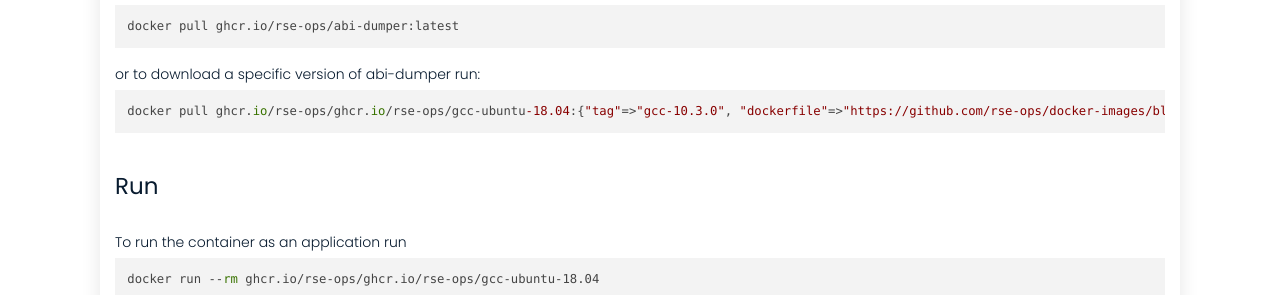
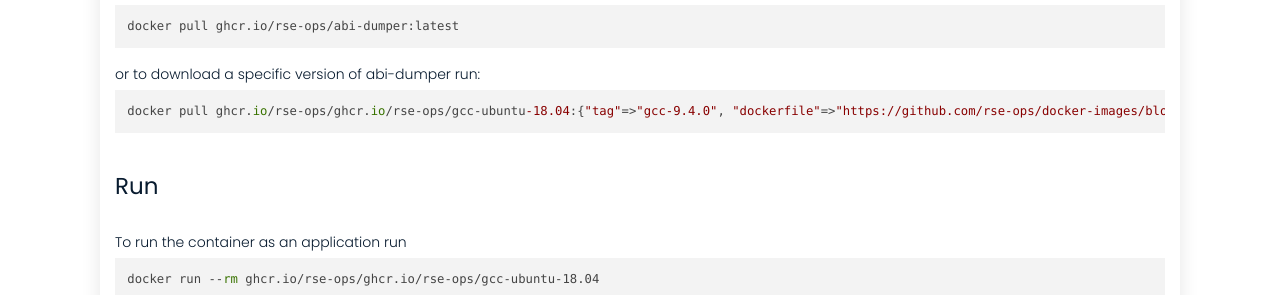
Before and after one commit to rse-ops/docker-images, a Jekyll site: the page built from _library/ghcr.io-rse-ops-gcc-ubuntu-18.04.md, in a window 1280 px wide and 1002 px high. Shown: the part 520-815 px from the top of the window. Built offline with Jekyll 4.4.1, drawn with Linux system fonts in a browser that asks for light colours; nearby versions of some CDN libraries.

Commit message:
Automated push to update library 2021-12-11

```diff
--- a/_library/ghcr.io-rse-ops-gcc-ubuntu-18.04.md
+++ b/_library/ghcr.io-rse-ops-gcc-ubuntu-18.04.md
@@ -1,14 +1,11 @@
 ---
 layout: container
 name: ghcr.io/rse-ops/gcc-ubuntu-18.04
-updated_at: 2021-12-11 04:46:21.522584
+updated_at: 2021-12-11 04:56:25.691277
 
 
 container_url: https://github.com/orgs/rse-ops/packages/container/package/gcc-ubuntu-18.04
 versions:
- - tag: gcc-10.3.0
-   dockerfile: https://github.com/rse-ops/docker-images/blob/main/ubuntu/gcc/Dockerfile
-   manifest: https://crane.ggcr.dev/manifest/ghcr.io/rse-ops/gcc-ubuntu-18.04:gcc-10.3.0
  - tag: gcc-9.4.0
    dockerfile: https://github.com/rse-ops/docker-images/blob/main/ubuntu/gcc/Dockerfile
    manifest: https://crane.ggcr.dev/manifest/ghcr.io/rse-ops/gcc-ubuntu-18.04:gcc-9.4.0
```
Also changed, not shown: other parts of _library/ghcr.io-rse-ops-gcc-ubuntu-18.04.md (+3 -0 lines).
